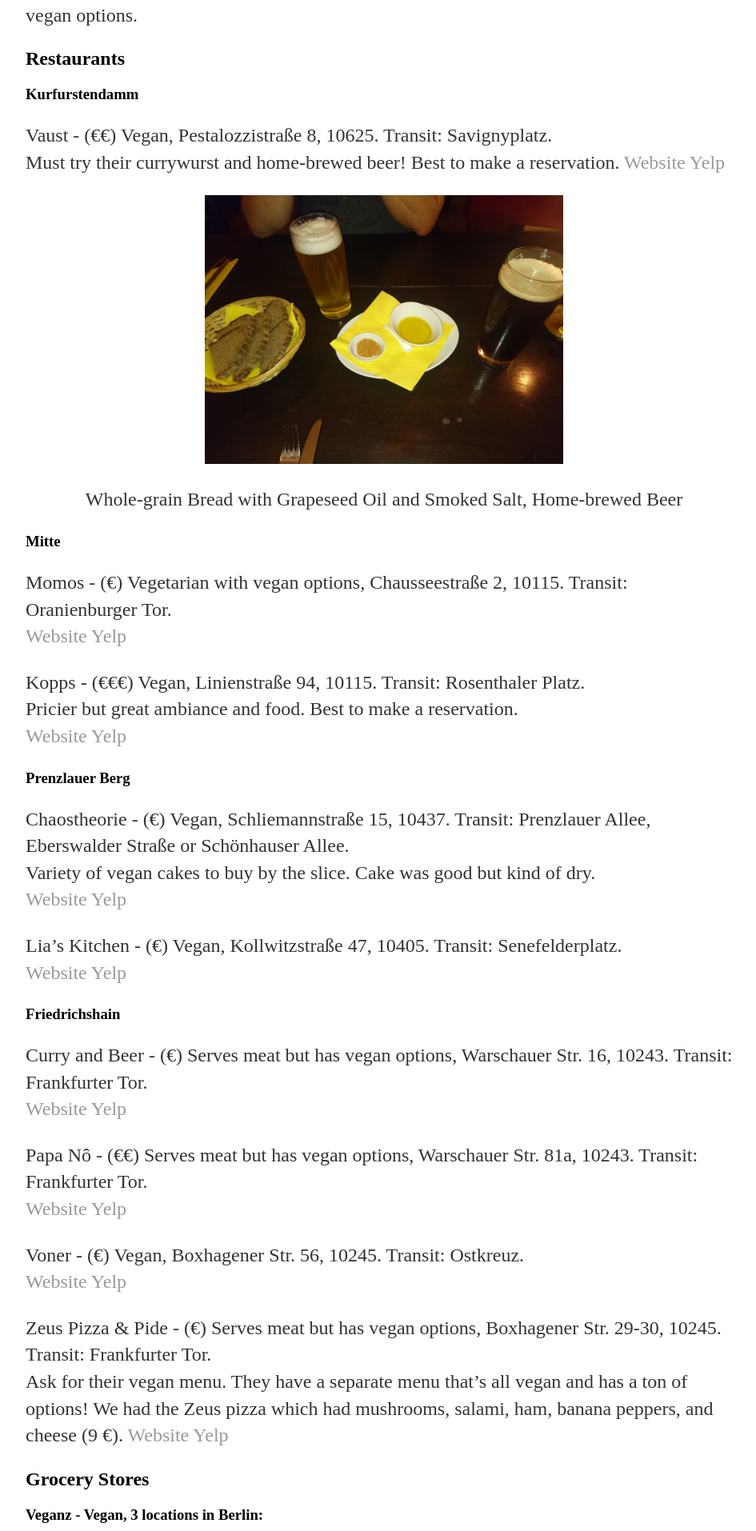
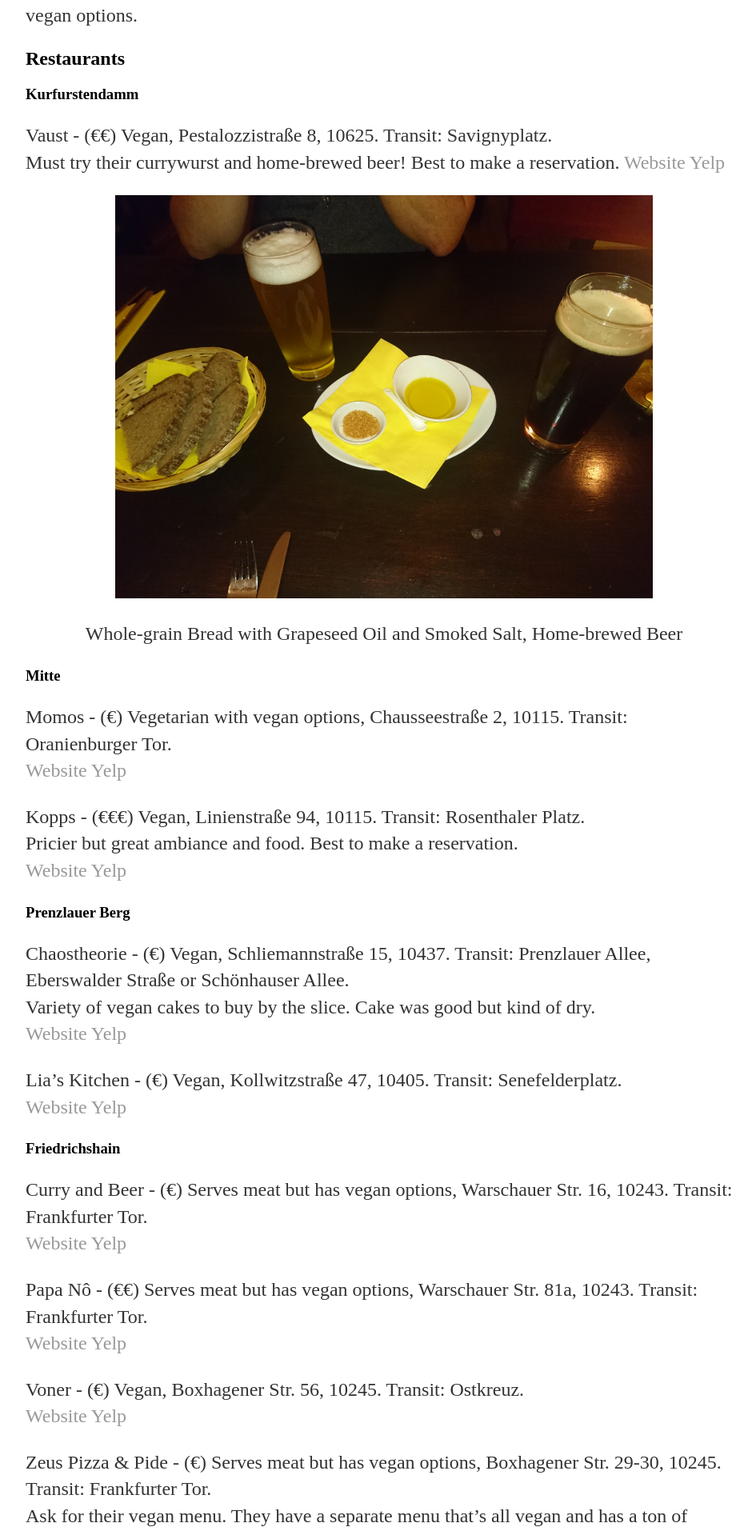
Before and after one commit to sydneymwong/sydneymwong.github.io, a Jekyll site: the page built from _posts/2017-12-3-vegan-berlin.md, in a window 1280 px wide. Shown: the part 545-2459 px from the top of the page at 80% size, without its empty margins (160-1105 px from the left). Built offline with Jekyll 4.4.1, drawn with Linux system fonts in a browser that asks for light colours.

Commit message:
width 75%

```diff
--- a/_includes/image.html
+++ b/_includes/image.html
@@ -3,7 +3,7 @@
     {% if include.url %}
     <a href="{{ include.url }}" title="{{ include.title }}" target="_blank">
     {% endif %}
-        <img src="{{ site.url }}/{{ include.img }}" alt="{{ include.title }}"  width="50%"/>
+        <img src="{{ site.url }}/{{ include.img }}" alt="{{ include.title }}"  width="75%"/>
     {% if include.url %}
     </a>
     {% endif %}
```
